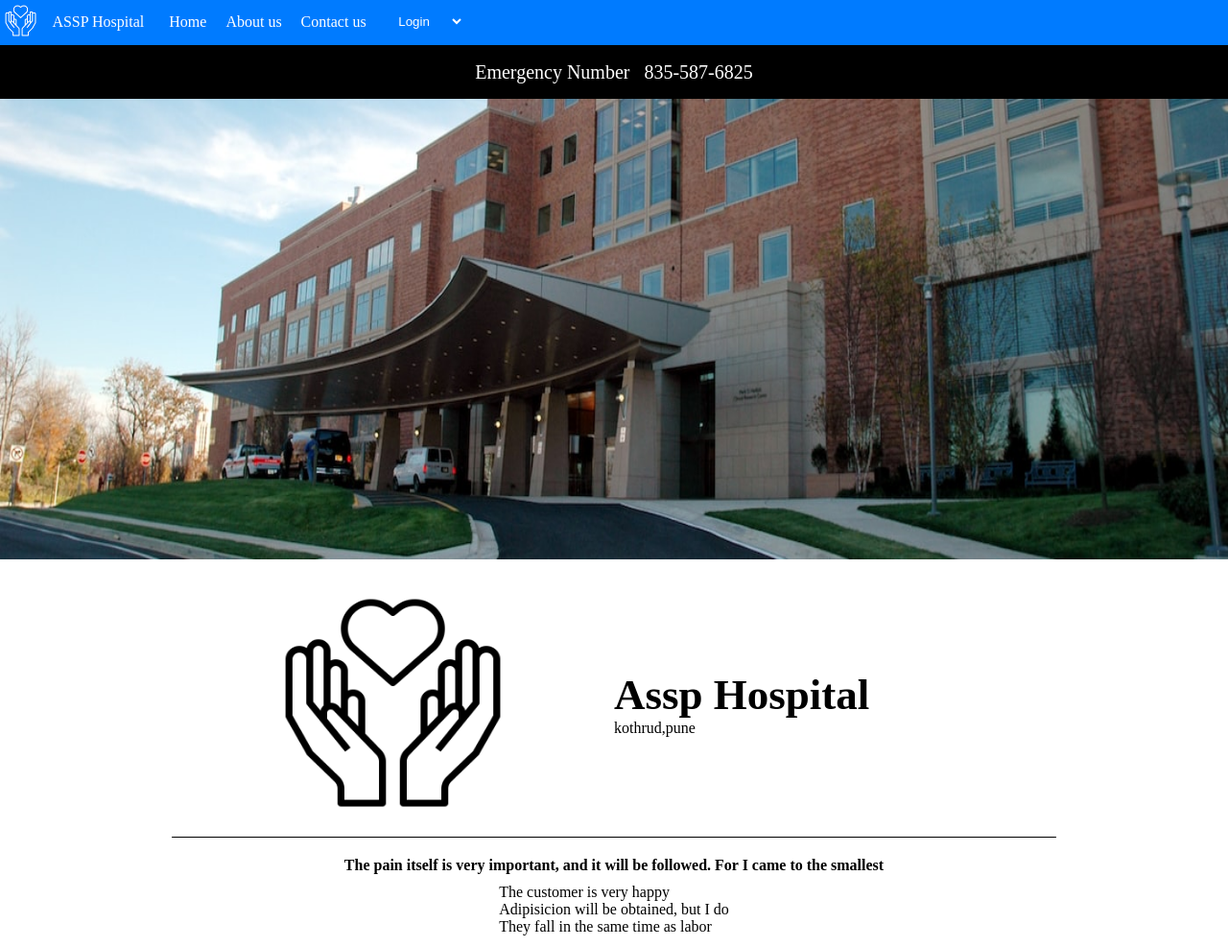
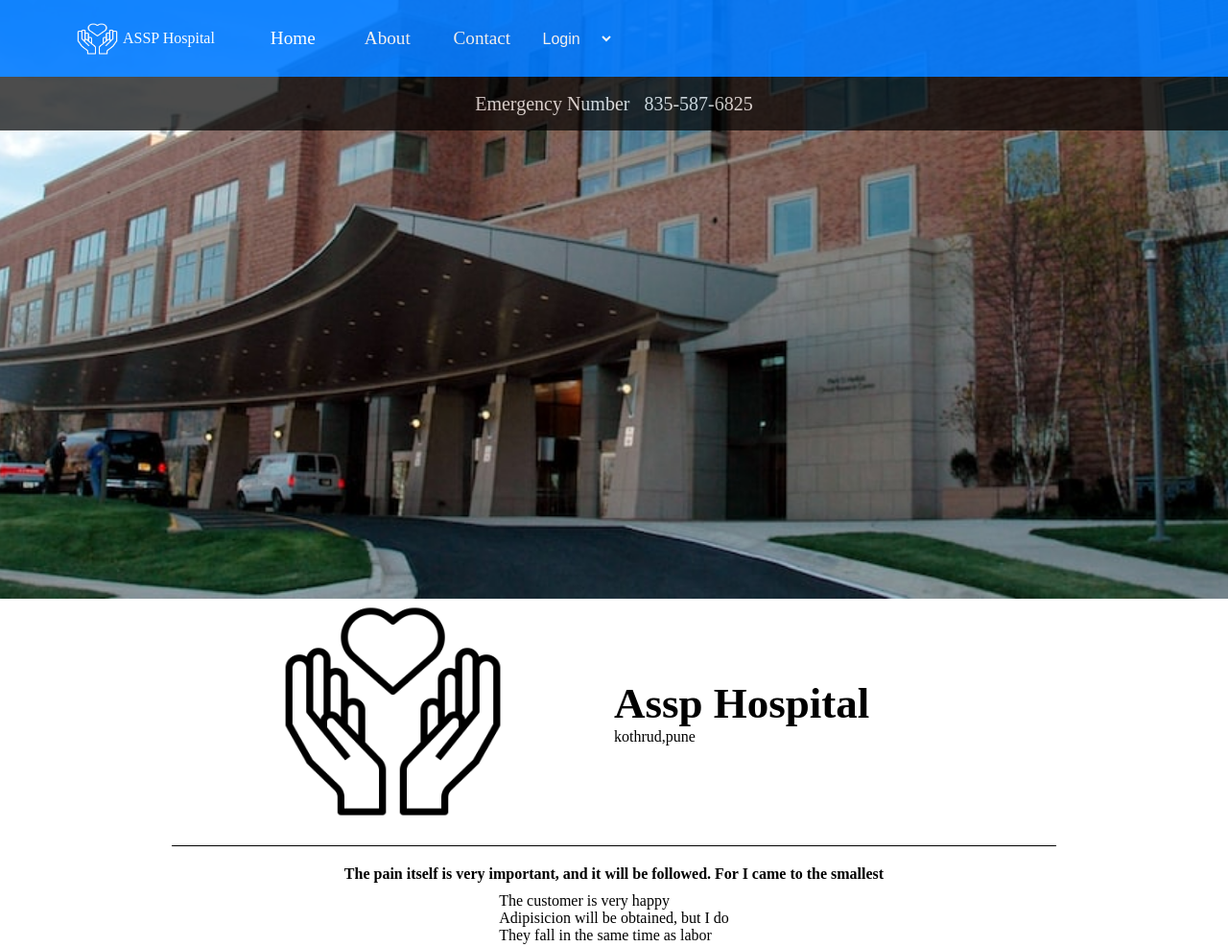
Before and after one commit to Prabhat-Singh0806/Hospital_appointment_system, a plain HTML site: page index.html in a window 1280 px wide. Shown: the top 987 px of the page at 96% size. Drawn offline with Linux system fonts and the light colour scheme.

Commit message:
beatified indec page

```diff
--- a/index.html
+++ b/index.html
@@ -13,73 +13,115 @@
             padding: 0;
         }
 
+        html {
+            scroll-behavior: smooth;
+
+        }
+
         body {
             display: flex;
             flex-wrap: wrap;
             justify-content: center;
             width: 100%;
-            height: 100vh;
-            overflow: scroll;
+            /* height: 100vh; */
+            /* overflow: scroll; */
             align-content: flex-start;
         }
 
+        body::before {
+            content: "";
+            background: url('image/head1.jpeg') no-repeat center center/cover;
+            position: absolute;
+            top: 0px;
+            left: 0px;
+            z-index: -1;
+            width: 100%;
+            height: 78vh;
+        }
+
         nav {
+            position: sticky;
+            top: 0px;
+            left: 0px;
             display: flex;
             background-color: #007bff;
+            opacity: 0.9;
             overflow: hidden;
             margin: 0px 0px;
             width: 100%;
-            height: fit-content;
+            height: 10vh;
             flex-wrap: wrap;
             justify-content: flex-start;
             align-content: center;
         }
 
         nav ul {
-            list-style-type: none;
-            margin: 0;
-            padding: 0;
+            display: flex;
+            list-style: none;
             overflow: hidden;
+            width: 70%;
+            align-items: center;
         }
 
         nav li {
-            float: left;
+            display: flex;
+            height: 100%;
+            width: 11%;
+            align-items: center;
+            justify-content: center;
         }
 
         nav li a {
-            display: block;
+            display: flex;
             color: white;
+            text-decoration: none;
+            width: 80%;
+            height: 60%;
             text-align: center;
-            padding: 14px 10px;
-            text-decoration: none;
-            background-color: transparent;
-            border: none;
+            font-size: 1.2rem;
+            border-radius: 23px;
+            align-items: center;
+            justify-content: center;
+            transition: all 1s;
         }
 
         nav label {
-            display: block;
+            display: flex;
+            justify-content: flex-start;
+            align-items: center;
             color: white;
-            text-align: center;
-            padding: 14px 16px;
-            text-decoration: none;
-            float: left;
+            width: 10%;
+        }
+
+        nav li a:hover {
+            background-color: white;
+            color: black;
 
         }
 
-        nav li a:hover {
-            /* background-color: #111; */
-            font-weight: bold;
+        #formlogin {
+            display: flex;
+            height: 100%;
+            width: 100%;
+            align-items: center;
+            justify-content: center;
         }
 
         select {
-            display: block;
+            font-size: 1rem;
+            height: 60%;
+            width: 80%;
+            border-radius: 23px;
             color: white;
-            text-align: center;
-            padding: 14px 16px;
-            text-decoration: none;
             background-color: transparent;
             border: none;
             outline: none;
+            transition: all 1s;
+        }
+
+        nav ul li form select:hover {
+            background-color: white;
+            color: black;
         }
 
         select option:disabled {
@@ -93,19 +135,39 @@
         }
 
         .icon {
-            width: 3%;
+            width: 10%;
             height: 100%;
             padding: 5px;
+            display: flex;
+            align-items: center;
+            justify-content: flex-end;
         }
 
         .icon img {
             height: 33px;
-            width: 33px;
+            width: 43px;
+        }
+
+
+        .callnow {
+            position: absolute;
+            top: 10vh;
+            left: 0px;
+            width: 100%;
+            height: 7vh;
+            background-color: black;
+            color: white;
+            display: flex;
+            flex-wrap: nowrap;
+            justify-content: center;
+            align-items: center;
+            font-size: 20px;
+            opacity: 0.7;
         }
 
         .imagecontainer_main {
             width: 100%;
-            height: 60vh;
+            height: 64vh;
         }
 
         .imagecontainer_main img {
@@ -422,35 +484,48 @@
             flex-direction: row-reverse;
         }
 
-        .callnow {
-            width: 100%;
-            height: 7vh;
-            background-color: black;
-            color: white;
-            display: flex;
-            flex-wrap: nowrap;
-            justify-content: center;
-            align-items: center;
-            font-size: 20px;
-        }
 
-        @media only screen and (max-width:500px) {
+
+        @media only screen and (max-width: 900px) {
             .icon {
-                width: 13%;
+                width: 35%;
+                height: 50%;
+            }
+
+            body::before {
+                height: 74vh;
             }
 
             nav {
                 justify-content: center;
             }
 
+            nav ul {
+                height: 50%;
+                width: 100%;
+            }
+
+            nav li {
+                width: 25%;
+            }
+
+            nav label {
+                width: 45%;
+                height: 50%;
+            }
+
             .imagecontainer_main {
-                height: 40vh;
+                height: 64vh;
             }
 
             .headerdiv_icon {
                 width: 100%;
                 height: 30vh;
                 border: none;
+            }
+
+            .headerdiv_icon img {
+                width: 60%;
             }
 
             .headerdiv_name {
@@ -512,7 +587,8 @@
             .contactmessage textarea {
                 width: 80%;
             }
-       .contactmessage textarea{
+
+            .contactmessage textarea {
                 height: 120px;
             }
 
@@ -521,7 +597,7 @@
             }
 
             .department_content {
-      text-align: justify;
+                text-align: justify;
                 width: 100%;
                 padding: 5px;
             }
@@ -541,23 +617,24 @@
             .callnow {
                 font-size: 15px;
             }
-.department_menu{
-width:100%;
-}
+
+            .department_menu {
+                width: 100%;
+            }
         }
     </style>
 </head>
 
-<body>
+<body id="Home">
     <nav>
-        <div class="icon" id="Home">
+        <div class="icon">
             <img src="image/solidarity.png">
         </div>
         <label for="hospital">ASSP Hospital</label>
         <ul>
             <li><a href="#Home">Home</a></li>
-            <li><a href="#secondcard">About us</a></li>
-            <li><a href="#contactus">Contact us</a></li>
+            <li><a href="#secondcard">About</a></li>
+            <li><a href="#contactus">Contact</a></li>
             <li>
                 <form action="loginpage.php" method="post" name="formlogin" id="formlogin">
                     <select name="login" id="login" onchange="myfunction()">
@@ -571,10 +648,10 @@ width:100%;
         </ul>
     </nav>
     <div class="callnow">
-        <p>Emergency Number&nbsp;&nbsp;    835-587-6825</p>
+        <p>Emergency Number&nbsp;&nbsp; 835-587-6825</p>
     </div>
     <div class="imagecontainer_main">
-        <img src="image/head1.jpeg">
+        <!-- <img src="image/head1.jpeg"> -->
     </div>
     <div class="firstcard">
         <div class="headerdiv">
@@ -631,9 +708,14 @@ width:100%;
                 <img src="image/hm3.jpeg" alt="">
             </div>
             <div class="department_content">
-               The term cardiology is derived from the Greek words “cardia,” which refers to the heart and “logy” meaning “study of.” Cardiology is a branch of medicine that concerns diseases and disorders of the heart, which may range from congenital defects through to acquired heart diseases such as coronary artery disease and congestive heart failure.
+                The term cardiology is derived from the Greek words “cardia,” which refers to the heart and “logy”
+                meaning “study of.” Cardiology is a branch of medicine that concerns diseases and disorders of the
+                heart, which may range from congenital defects through to acquired heart diseases such as coronary
+                artery disease and congestive heart failure.
 
-Physicians who specialize in cardiology are called cardiologists and they are responsible for the medical management of various heart diseases. Cardiac surgeons are the specialist physicians who perform surgical procedures to correct heart disorders.
+                Physicians who specialize in cardiology are called cardiologists and they are responsible for the
+                medical management of various heart diseases. Cardiac surgeons are the specialist physicians who perform
+                surgical procedures to correct heart disorders.
             </div>
         </div>
     </div>
@@ -646,9 +728,13 @@ Physicians who specialize in cardiology are called cardiologists and they are re
                 <img src="image/hm14.jpeg" alt="">
             </div>
             <div class="department_content">
-              A dentist has many responsibilities, and one of the most important is promoting good dental hygiene. This helps to prevent complications in your mouth or other parts of the body.
+                A dentist has many responsibilities, and one of the most important is promoting good dental hygiene.
+                This helps to prevent complications in your mouth or other parts of the body.
 
-A dentist also diagnoses and treats problems of the gums, teeth, and mouth. Dentists use modern technology and equipment like X-ray machines, lasers, drills, brushes, scalpels, and other medical tools when performing dental procedures. They also wear protective equipment like gloves, masks, and safety glasses to prevent the spread of germs or bacteria.  </div>
+                A dentist also diagnoses and treats problems of the gums, teeth, and mouth. Dentists use modern
+                technology and equipment like X-ray machines, lasers, drills, brushes, scalpels, and other medical tools
+                when performing dental procedures. They also wear protective equipment like gloves, masks, and safety
+                glasses to prevent the spread of germs or bacteria. </div>
         </div>
     </div>
     <div class="department_cards" id="Pediatrician">
@@ -660,9 +746,14 @@ A dentist also diagnoses and treats problems of the gums, teeth, and mouth. Dent
                 <img src="image/hm12.jpeg" alt="">
             </div>
             <div class="department_content">
-               A pediatrician is a doctor who focuses on the health of infants, children, adolescents and young adults. Pediatric care starts at birth and lasts through a child’s 21st birthday or longer. Pediatricians prevent, detect and manage physical, behavioral and developmental issues that affect children. Some pediatricians work in general practice. Others specialize in treating children with specific health conditions.
+                A pediatrician is a doctor who focuses on the health of infants, children, adolescents and young adults.
+                Pediatric care starts at birth and lasts through a child’s 21st birthday or longer. Pediatricians
+                prevent, detect and manage physical, behavioral and developmental issues that affect children. Some
+                pediatricians work in general practice. Others specialize in treating children with specific health
+                conditions.
 
-Pediatricians undergo extensive education and training. First, they must get a four-year undergraduate degree. During undergrad, they take pre-medical courses such as biology and chemistry
+                Pediatricians undergo extensive education and training. First, they must get a four-year undergraduate
+                degree. During undergrad, they take pre-medical courses such as biology and chemistry
             </div>
         </div>
     </div>
@@ -675,11 +766,17 @@ Pediatricians undergo extensive education and training. First, they must get a f
                 <img src="image/hm10.jpeg" alt="">
             </div>
             <div class="department_content">
-             A neurologist is a physician specializing in neurology and trained to investigate, diagnose and treat neurological disorders. Neurologists treat a myriad of neurologic conditions, including stroke, seizures, movement disorders such as Parkinson's disease, autoimmune neurologic disorders such as multiple sclerosis, headache disorders like migraine and dementias such as Alzheimer's disease. Neurologists may also be involved in clinical research, clinical trials, and basic or translational research. While neurology is a nonsurgical specialty, its corresponding surgical specialty is neurosurgery.
+                A neurologist is a physician specializing in neurology and trained to investigate, diagnose and treat
+                neurological disorders. Neurologists treat a myriad of neurologic conditions, including stroke,
+                seizures, movement disorders such as Parkinson's disease, autoimmune neurologic disorders such as
+                multiple sclerosis, headache disorders like migraine and dementias such as Alzheimer's disease.
+                Neurologists may also be involved in clinical research, clinical trials, and basic or translational
+                research. While neurology is a nonsurgical specialty, its corresponding surgical specialty is
+                neurosurgery.
             </div>
         </div>
     </div>
-    <div class="contactus">
+    <div class="contactus" id="contactus">
         <div class="contactheading">
             <h2>Leave us a Message</h2>
         </div>
@@ -706,7 +803,7 @@ Pediatricians undergo extensive education and training. First, they must get a f
     <div class="secondlast">
         <center><a href="#Home">&#8657;&nbsp;Top</a></center>
     </div>
-    <div class="pagefooter" id="contactus">
+    <div class="pagefooter" id="footer">
         <div class="pagefooterbox1">
             <h1>Contact details</h1>
             <br>
@@ -717,7 +814,7 @@ Pediatricians undergo extensive education and training. First, they must get a f
                 </tr>
                 <tr>
                     <td>Email</td>
-                  <td><a href="mailto:prab8600@gmail.com"></a>Assphospital@gmail.com</td>
+                    <td><a href="mailto:prab8600@gmail.com"></a>Assphospital@gmail.com</td>
                 </tr>
                 <tr>
                     <td>Adress</td>
@@ -745,7 +842,7 @@ Pediatricians undergo extensive education and training. First, they must get a f
             </div>
         </div>
     </div>
-  <script>
+    <script>
         function myfunction() {
             var form1 = document.getElementById("formlogin");
             form1.submit();
```
